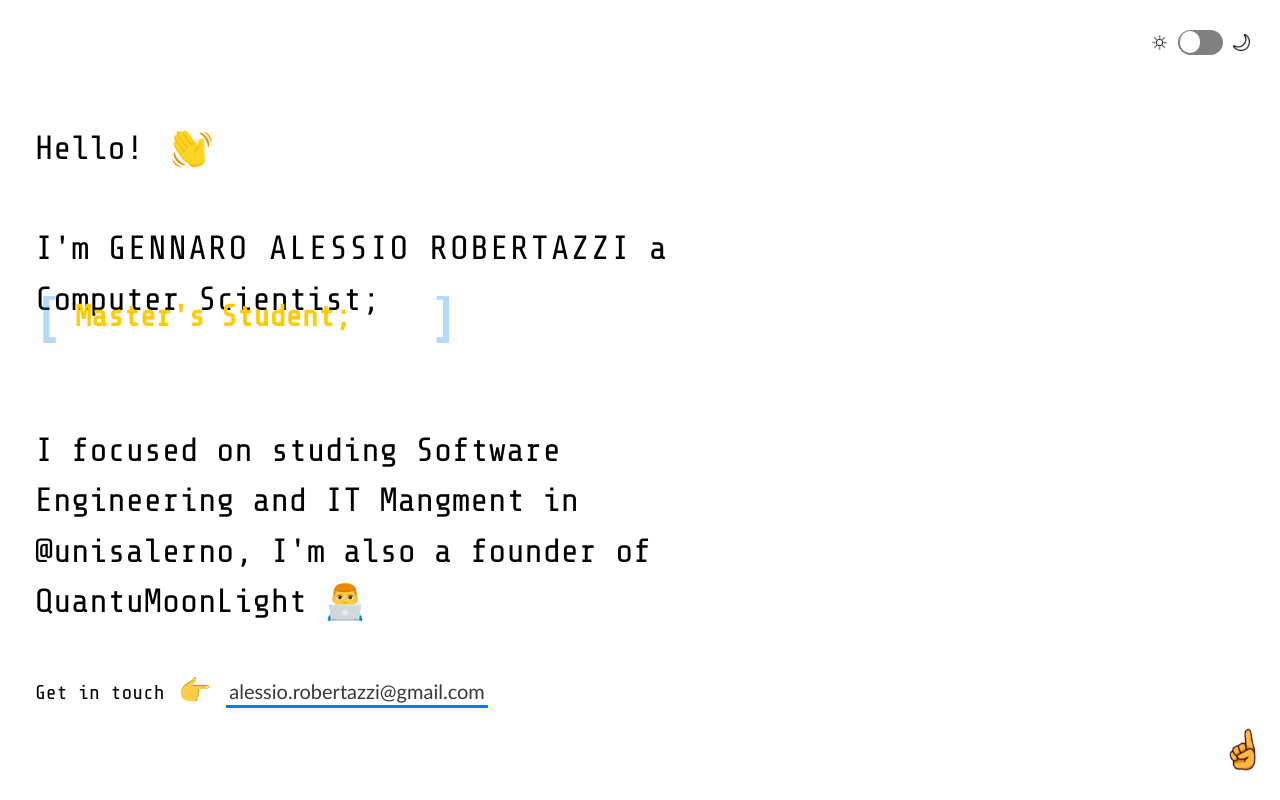
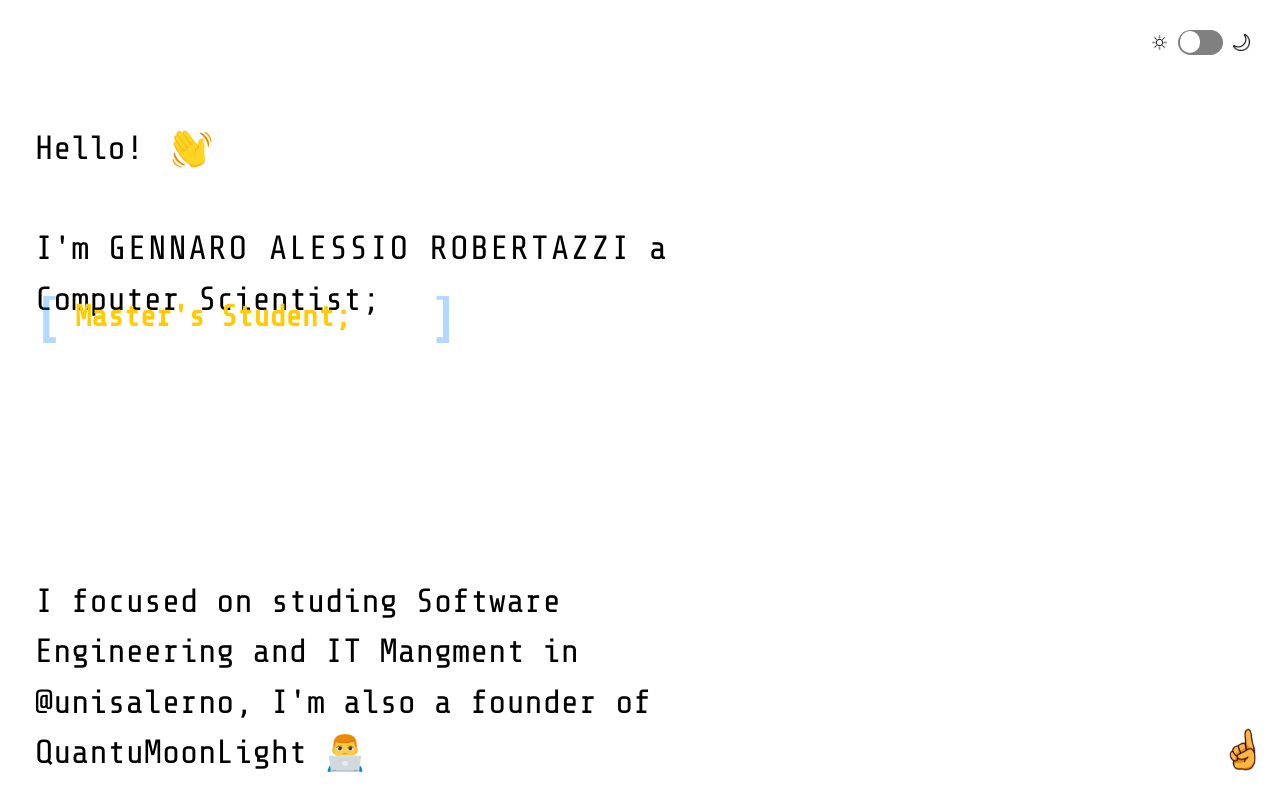
Before and after one commit to Robertales/robertales.github.io, a plain HTML site: page index.html in a window 1280 px wide. Shown: the top 800 px of the page. Drawn offline with nearby package versions, Linux system fonts and the light colour scheme.

Commit message:
Update index.html

```diff
--- a/index.html
+++ b/index.html
@@ -36,7 +36,7 @@
 		<h2 class="intro_tagline">
 			I'm
 			<div class="myname">Gennaro Alessio Robertazzi</div>
-			 a Computer Scientist; <br><br><br>
+			 a Computer Scientist; <br><br><br><br><br><br>
 			<div class="mytext">
 				<div class="content">
 					<div class=" container">
```
